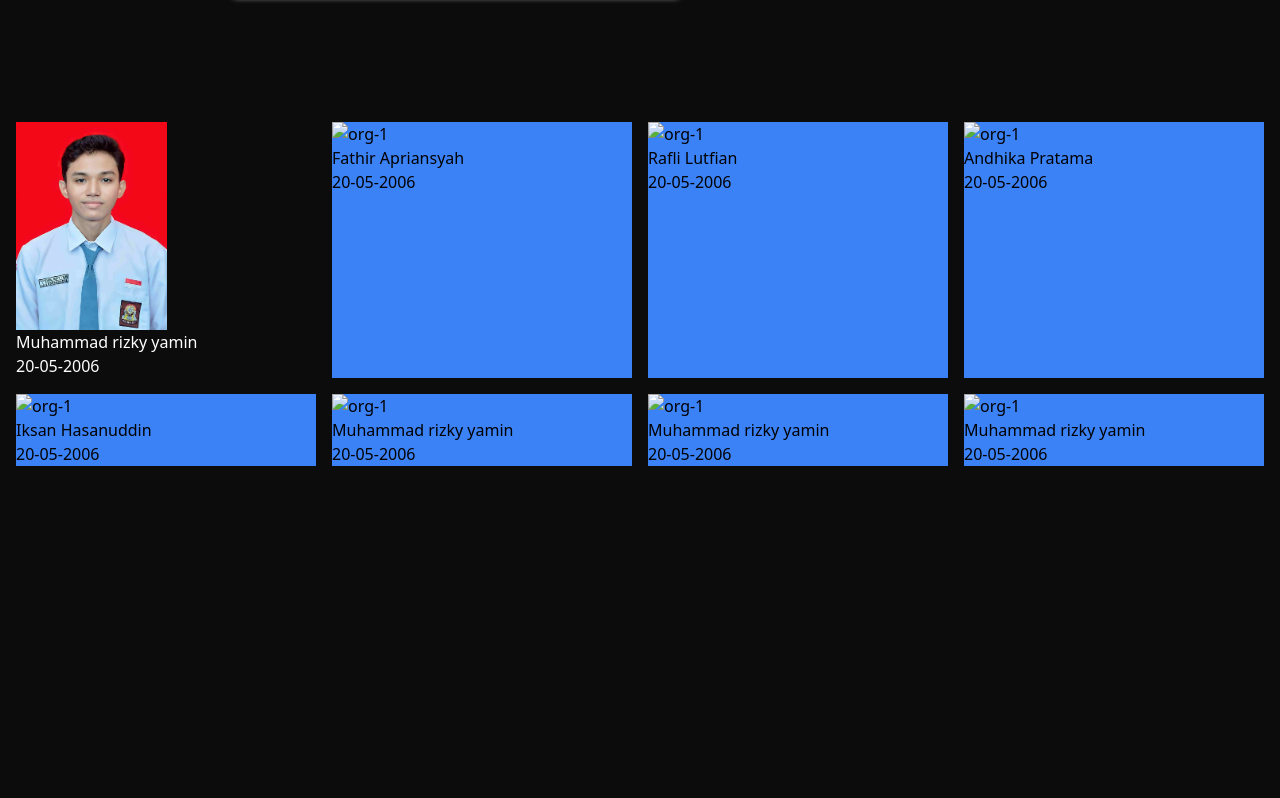
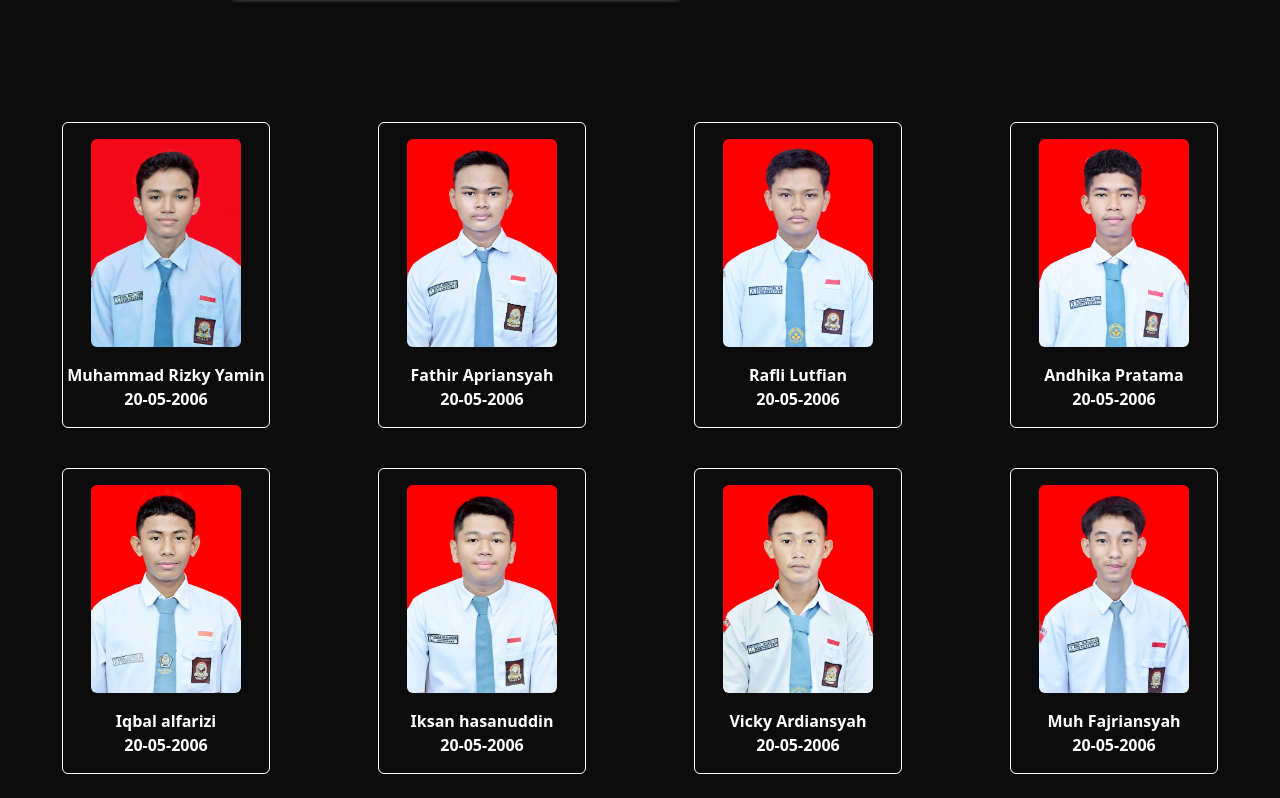
Before and after one commit to rizkyy20/website_tailwind, a plain HTML site: page index.html in a window 1280 px wide. Shown: the part 587-1385 px from the top of the page. Before the commit the page ends 1053 px from the top, so only its background shows below. Drawn offline with nearby package versions, Linux system fonts and the light colour scheme.

Commit message:
melengkapi foto siswa dan memperbaiki card

```diff
--- a/index.html
+++ b/index.html
@@ -86,48 +86,95 @@
   <!-- section 2 -->
    <section class="mt-32">
     <div class="grid md:grid-cols-4 mr-4 gap-4 ml-4 grid-cols-2">
-      <div class="">
-        <div class="bg-be-500 w-auto text-white">
-          <img src="Assets/Siswa/Muhammad rizky yamin.jpg" class="w-46 h-52" alt="org-1">
-          <h3>Muhammad rizky yamin</h3>
-          <h4>20-05-2006</h4>
+      <div class="flex justify-center mb-6">
+        <div class="border border-solid border-white w-52 rounded-md">
+            <div class="flex justify-center mb-4">
+              <img src="Assets/Siswa/Muhammad rizky yamin.jpg" class="mt-4 w-46 h-52 rounded-md" alt="org-1">
+            </div>
+            <div class="text-white">
+              <h3 class="text-center font-bold">Muhammad Rizky Yamin</h3>
+              <h4 class="mb-4 text-center font-semibold">20-05-2006</h4>
+            </div>
         </div>
       </div>
-      <div class="bg-blue-500">
-        <img src="" alt="org-1">
-        <h3>Fathir Apriansyah</h3>
-        <h4>20-05-2006</h4>
+      <div class="flex justify-center mb-6">
+        <div class="border border-solid border-white w-52 rounded-md">
+            <div class="flex justify-center mb-4">
+              <img src="Assets/Siswa/Dadang.jpg" class="mt-4 w-46 h-52 rounded-md" alt="org-1">
+            </div>
+            <div class="text-white">
+              <h3 class="text-center font-bold">Fathir Apriansyah</h3>
+              <h4 class="mb-4 text-center font-semibold">20-05-2006</h4>
+            </div>
+        </div>
       </div>
-      <div class="bg-blue-500">
-        <img src="" alt="org-1">
-        <h3>Rafli Lutfian</h3>
-        <h4>20-05-2006</h4>
+      <div class="flex justify-center mb-6">
+        <div class="border border-solid border-white w-52 rounded-md">
+            <div class="flex justify-center mb-4">
+              <img src="Assets/Siswa/Rafli.jpg" class="mt-4 w-46 h-52 rounded-md" alt="org-1">
+            </div>
+            <div class="text-white">
+              <h3 class="text-center font-bold">Rafli Lutfian</h3>
+              <h4 class="mb-4 text-center font-semibold">20-05-2006</h4>
+            </div>
+        </div>
       </div>
-      <div class="bg-blue-500">
-        <img src="" alt="org-1">
-        <h3>Andhika Pratama</h3>
-        <h4>20-05-2006</h4>
+      <div class="flex justify-center mb-6">
+        <div class="border border-solid border-white w-52 rounded-md">
+            <div class="flex justify-center mb-4">
+              <img src="Assets/Siswa/cokelat.jpg" class="mt-4 w-46 h-52 rounded-md" alt="org-1">
+            </div>
+            <div class="text-white">
+              <h3 class="text-center font-bold">Andhika Pratama</h3>
+              <h4 class="mb-4 text-center font-semibold">20-05-2006</h4>
+            </div>
+        </div>
       </div>
-      <div class="bg-blue-500">
-        <img src="" alt="org-1">
-        <h3>Iksan Hasanuddin</h3>
-        <h4>20-05-2006</h4>
+      <div class="flex justify-center mb-6">
+        <div class="border border-solid border-white w-52 rounded-md">
+            <div class="flex justify-center mb-4">
+              <img src="Assets/Siswa/iqbal.jpg" class="mt-4 w-46 h-52 rounded-md" alt="org-1">
+            </div>
+            <div class="text-white">
+              <h3 class="text-center font-bold">Iqbal alfarizi</h3>
+              <h4 class="mb-4 text-center font-semibold">20-05-2006</h4>
+            </div>
+        </div>
       </div>
-      <div class="bg-blue-500">
-        <img src="" alt="org-1">
-        <h3>Muhammad rizky yamin</h3>
-        <h4>20-05-2006</h4>
+      <div class="flex justify-center mb-6">
+        <div class="border border-solid border-white w-52 rounded-md">
+            <div class="flex justify-center mb-4">
+              <img src="Assets/Siswa/iksan.jpg" class="mt-4 w-46 h-52 rounded-md" alt="org-1">
+            </div>
+            <div class="text-white">
+              <h3 class="text-center font-bold">Iksan hasanuddin</h3>
+              <h4 class="mb-4 text-center font-semibold">20-05-2006</h4>
+            </div>
+        </div>
       </div>
-      <div class="bg-blue-500">
-        <img src="" alt="org-1">
-        <h3>Muhammad rizky yamin</h3>
-        <h4>20-05-2006</h4>
+      <div class="flex justify-center mb-6">
+        <div class="border border-solid border-white w-52 rounded-md">
+            <div class="flex justify-center mb-4">
+              <img src="Assets/Siswa/vicky.jpg" class="mt-4 w-46 h-52 rounded-md" alt="org-1">
+            </div>
+            <div class="text-white">
+              <h3 class="text-center font-bold">Vicky Ardiansyah</h3>
+              <h4 class="mb-4 text-center font-semibold">20-05-2006</h4>
+            </div>
+        </div>
       </div>
-      <div class="bg-blue-500">
-        <img src="" alt="org-1">
-        <h3>Muhammad rizky yamin</h3>
-        <h4>20-05-2006</h4>
+      <div class="flex justify-center mb-6">
+        <div class="border border-solid border-white w-52 rounded-md">
+            <div class="flex justify-center mb-4">
+              <img src="Assets/Siswa/paji.jpg" class="mt-4 w-46 h-52 rounded-md" alt="org-1">
+            </div>
+            <div class="text-white">
+              <h3 class="text-center font-bold">Muh Fajriansyah</h3>
+              <h4 class="mb-4 text-center font-semibold">20-05-2006</h4>
+            </div>
+        </div>
       </div>
+
     </div>
    </section>
   </body>
```
Also changed, not shown: Assets/Siswa/Dadang.jpg (added), Assets/Siswa/Rafli.jpg (added), Assets/Siswa/cokelat.jpg (added), Assets/Siswa/iksan.jpg (added), Assets/Siswa/iqbal.jpg (added), Assets/Siswa/paji.jpg (added), Assets/Siswa/vicky.jpg (added).
